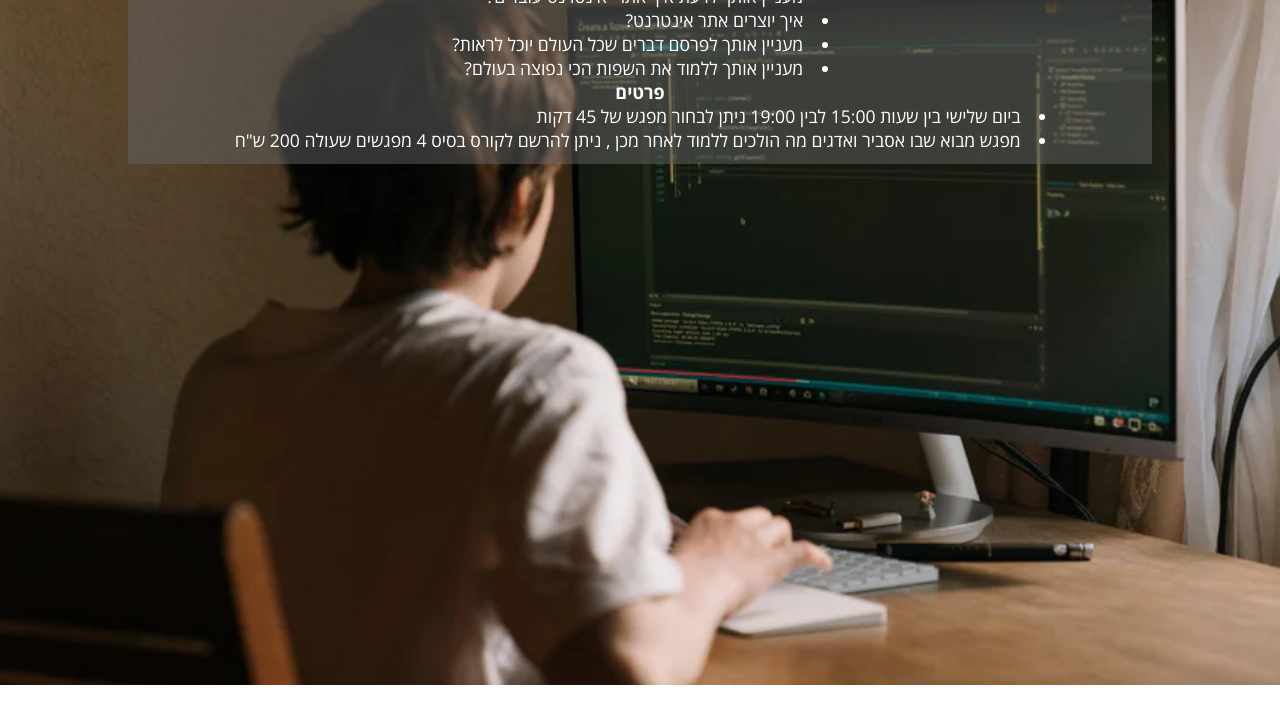
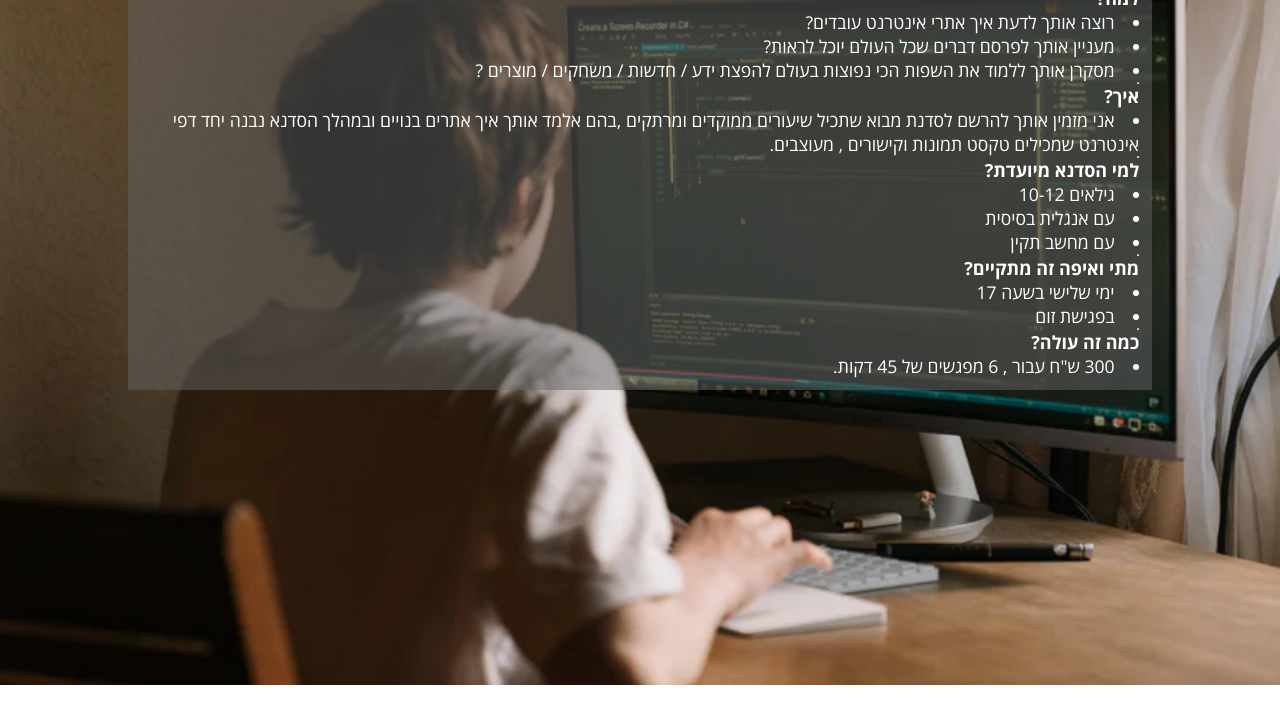
Before and after one commit to ido-paz/ido-paz.github.io, a plain HTML site: page html-css-course.html in a window 1280 px wide. Shown: the part 75-800 px from the top of the page. Drawn offline with Linux system fonts and the light colour scheme.

Commit message:
updated text

```diff
--- a/html-css-course.html
+++ b/html-css-course.html
@@ -13,25 +13,55 @@
         background-repeat: no-repeat;
         background-size: cover;
       }
+      main{
+        display: flex;
+        align-items:start;
+      }
+      h1{
+        text-align: center;
+      }
     </style>
   </head>
 
   <body>
     <main>
       <h1>קורס HTML CSS</h1>
+      <hr/>
+      <h2>למה?</h2>
       <ul>
-        <li>מעניין אותך לדעת איך אתרי אינטרנט עובדים?</li>
-        <li>איך יוצרים אתר אינטרנט?</li>
+        <li>רוצה אותך לדעת איך אתרי אינטרנט עובדים?</li>
         <li>מעניין אותך לפרסם דברים שכל העולם יוכל לראות?</li>
-        <li>מעניין אותך ללמוד את השפות הכי נפוצה בעולם?</li>
+        <li>
+          מסקרן אותך ללמוד את השפות הכי נפוצות בעולם להפצת ידע / חדשות / משחקים
+          / מוצרים ?
+        </li>
       </ul>
-      <h2>פרטים</h2>
+      <hr/>
+      <h2>איך?</h2>
       <ul>
-        <li>ביום שלישי בין שעות 15:00 לבין 19:00 ניתן לבחור מפגש של 45 דקות</li>
         <li>
-          מפגש מבוא שבו אסביר ואדגים מה הולכים ללמוד לאחר מכן , ניתן להרשם לקורס
-          בסיס 4 מפגשים שעולה 200 ש"ח
+          אני מזמין אותך להרשם לסדנת מבוא שתכיל שיעורים ממוקדים ומרתקים ,בהם
+          אלמד אותך איך אתרים בנויים ובמהלך הסדנא נבנה יחד דפי אינטרנט שמכילים
+          טקסט תמונות וקישורים , מעוצבים.
         </li>
+      </ul>
+      <hr>
+      <h2>למי הסדנא מיועדת?</h2>
+      <ul>
+        <li>גילאים 10-12</li>
+        <li>עם אנגלית בסיסית</li>
+        <li>עם מחשב תקין</li>
+      </ul>
+      <hr/>
+      <h2>מתי ואיפה זה מתקיים?</h2>
+      <ul>
+        <li>ימי שלישי בשעה 17</li>
+        <li>בפגישת זום</li>
+      </ul>
+      <hr>
+      <h2>כמה זה עולה?</h2>
+      <ul>
+        <li>300 ש"ח עבור , 6 מפגשים של 45 דקות.</li>
       </ul>
     </main>
     <!-- <iframe src="https://scratch.mit.edu/projects/742876474/embed" allowtransparency="true" width="485" height="402" frameborder="0" scrolling="no" allowfullscreen></iframe> -->
```
